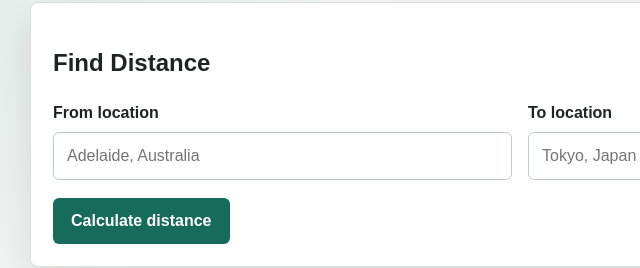
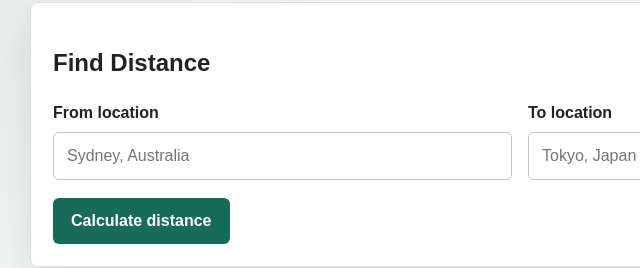
Before and after one commit to enginelabflow/geo-distance-finder, a plain HTML site: page index.html in a window 1280 px wide. Shown: the part 181-449 px from the top of the page, 120-760 px from the left. Drawn offline with Linux system fonts and the light colour scheme.

Commit message:
updated location

```diff
--- a/index.html
+++ b/index.html
@@ -270,7 +270,7 @@
         <div class="form-grid">
           <div>
             <label for="fromLocation">From location</label>
-            <input id="fromLocation" name="fromLocation" type="text" placeholder="Adelaide, Australia" autocomplete="off">
+            <input id="fromLocation" name="fromLocation" type="text" placeholder="Sydney, Australia" autocomplete="off">
           </div>
           <div>
             <label for="toLocation">To location</label>
```
